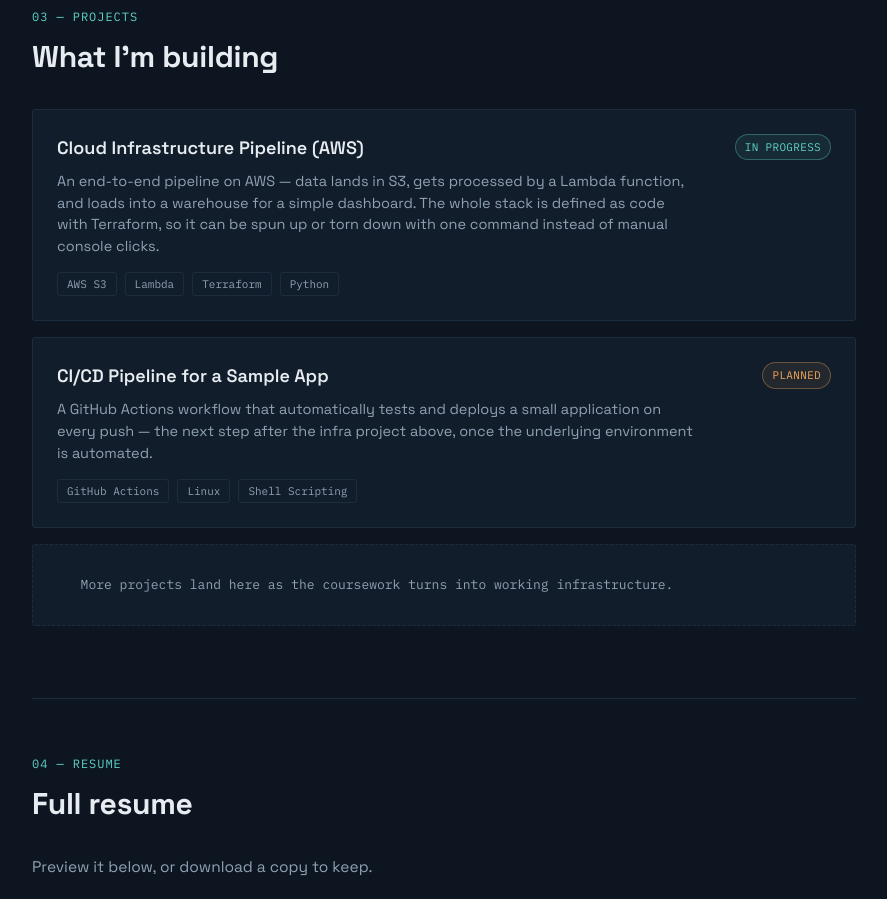
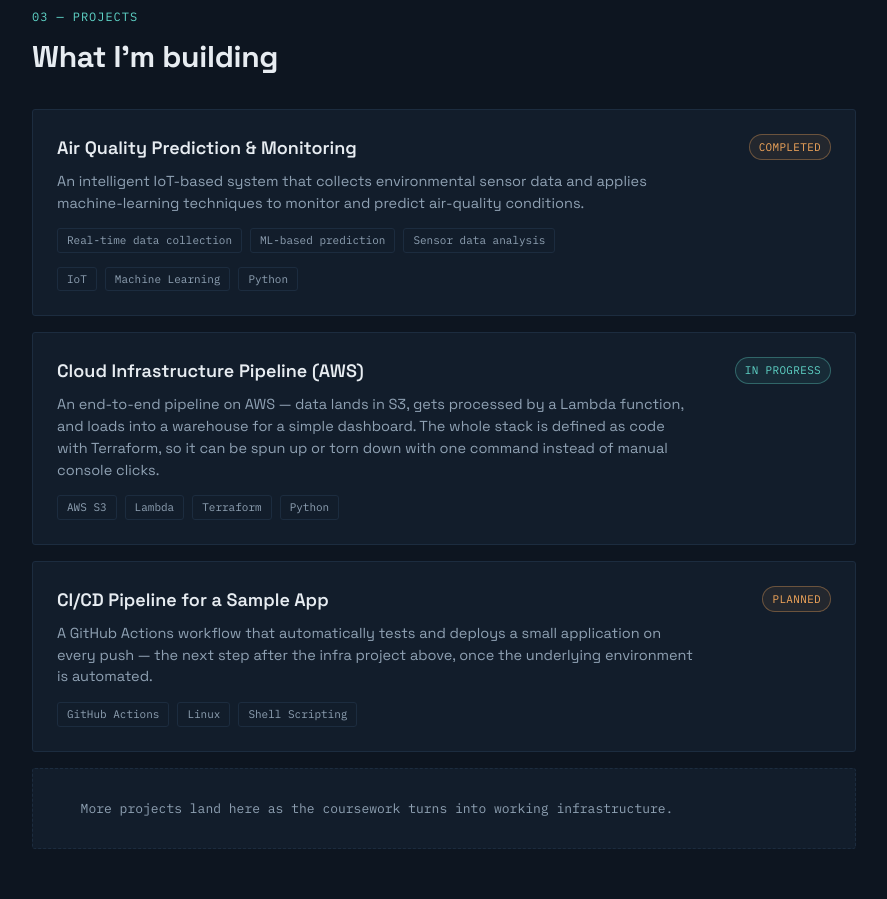
Before and after one commit to Vikas-Ediga/Vikas-Ediga.github.io, a plain HTML site: page index.html in a window 1280 px wide. Shown: the part 1540-2439 px from the top of the page, without its empty margins (196-1083 px from the left). Drawn offline with Linux system fonts and the light colour scheme.

Commit message:
Update index.html

```diff
--- a/index.html
+++ b/index.html
@@ -426,6 +426,27 @@
 
     <div class="project">
       <div class="project-top">
+        <div class="project-title">Air Quality Prediction &amp; Monitoring</div>
+        <div class="status building" style="color:var(--amber); border-color:rgba(242,166,90,0.35); background:rgba(242,166,90,0.08);">COMPLETED</div>
+      </div>
+      <p>
+        An intelligent IoT-based system that collects environmental sensor data and
+        applies machine-learning techniques to monitor and predict air-quality conditions.
+      </p>
+      <div class="tag-row" style="margin-bottom:14px;">
+        <span class="tag">Real-time data collection</span>
+        <span class="tag">ML-based prediction</span>
+        <span class="tag">Sensor data analysis</span>
+      </div>
+      <div class="tag-row">
+        <span class="tag">IoT</span>
+        <span class="tag">Machine Learning</span>
+        <span class="tag">Python</span>
+      </div>
+    </div>
+
+    <div class="project">
+      <div class="project-top">
         <div class="project-title">Cloud Infrastructure Pipeline (AWS)</div>
         <div class="status building">IN PROGRESS</div>
       </div>
```
